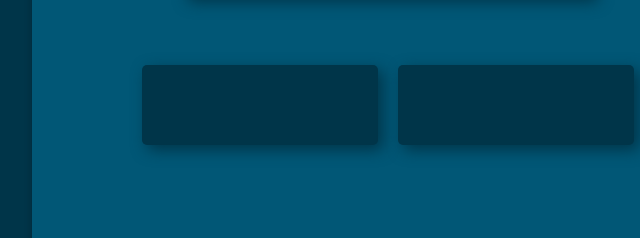
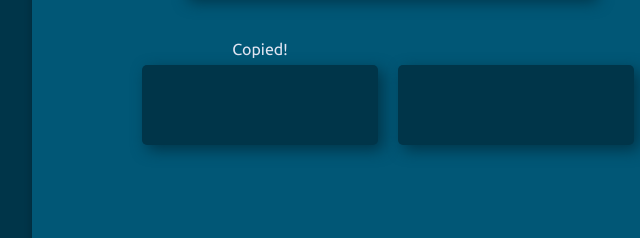
Before and after one commit to oliwierPosiakow/PasswordGenerator, a plain HTML site: page index.html in a window 1280 px wide. Both pictures are taken after a click on the button 512 px from the left and 624 px from the top of the page. Shown: the part 519-757 px from the top of the page, 252-892 px from the left. Drawn offline with Linux system fonts and the light colour scheme.

Commit message:
Added functional "Copied!" message after click

```diff
--- a/app.js
+++ b/app.js
@@ -4,6 +4,11 @@ const char= ["A","B","C","D","E","F","G","H","I","J","K","L","M","N","O","P","Q"
 let generateBtn = document.getElementById("generate-btn");
 let pswd1 = document.getElementById("pass-1");
 let pswd2 = document.getElementById("pass-2");
+let copiedMsg1 = document.getElementById("cp1");
+let copiedMsg2 = document.getElementById("cp2");
+
+copiedMsg1.style.visibility = "hidden";
+copiedMsg2.style.visibility = "hidden";
 
 //main function which creates passwords and displays them in selected areas
 generateBtn.addEventListener("click",function(){
@@ -51,14 +56,22 @@ generateBtn.addEventListener("click",function(){
 })
 
 //adding copy to clipboard onclick
-pswd1.addEventListener("click", function() {
-    let x = document.getElementById("cp1")
+pswd1.addEventListener("click", function()  {
     let y = pswd1.textContent
-    navigator.clipboard.writeText(y);
+    navigator.clipboard.writeText(y)
 
-    if(x.style.visibility === "hidden"){
-        x.style.visibility = "visible";
-    } else{
-        x.style.visibility = "hidden";
+    if(copiedMsg1.style.visibility === "hidden"){
+        copiedMsg1.style.visibility = "visible";
+        copiedMsg2.style.visibility = "hidden"
     }
 })
+
+pswd2.addEventListener("click", function() {
+    let y = pswd2.textContent
+    navigator.clipboard.writeText(y)
+
+    if(copiedMsg2.style.visibility === "hidden"){
+        copiedMsg2.style.visibility = "visible"
+        copiedMsg1.style.visibility = "hidden"
+    }
+})
--- a/index.html
+++ b/index.html
@@ -27,8 +27,8 @@
         </div>
         <button id="generate-btn">Generate password</button>
         <div class="copied-msg">
-            <span id="cp1">Copied!</span>
-            <span>Copied!</span>
+            <p id="cp1">Copied!</p>
+            <p id="cp2">Copied!</p>
         </div>
         <div class="propositions">
             <button id="pass-1"></button>
--- a/style.css
+++ b/style.css
@@ -110,10 +110,10 @@ body{
     justify-content: space-evenly;
     align-items: center;
 }
-.copied-msg span{
-    visibility: hidden;
+.copied-msg p{
     margin: 0px auto;
     opacity: 1;
     font-family: inherit;
+    font-size: 1em;
     transition: transform 0.5ms ease-in;
 }
```
